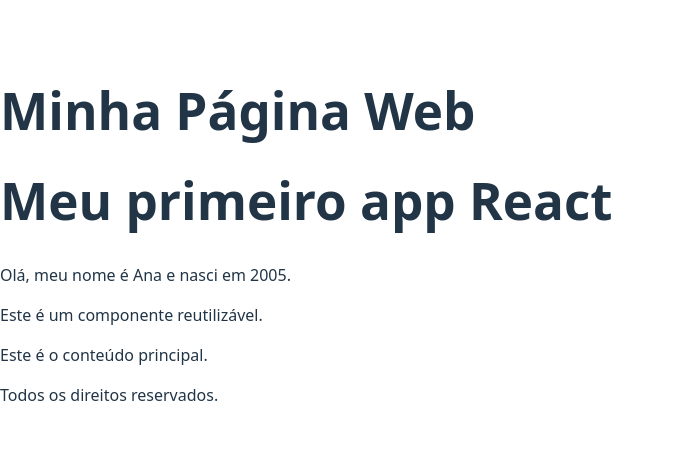
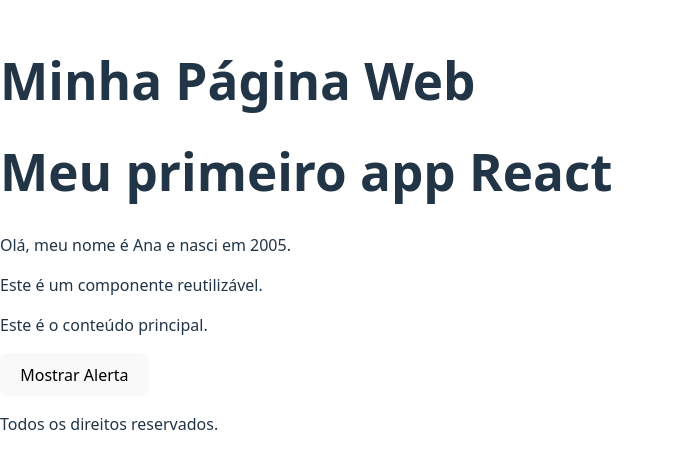
Before and after one commit to lucasfernandopinto/TADS2025-React, a React (Vite) app in the folder 2BATV01/meu-primeiro-app-react/: page / in a window 1280 px wide. Shown: the part 165-634 px from the top of the page, without its empty margins (0-674 px from the left). Built offline with nearby package versions, Linux system fonts and the light colour scheme.

Commit message:
Exercicio 05

```diff
--- a/2BATV01/meu-primeiro-app-react/src/App.tsx
+++ b/2BATV01/meu-primeiro-app-react/src/App.tsx
@@ -37,6 +37,11 @@
         <Conteudo />
       }
       {
+        // cria um botão com o texto "Mostrar Alerta".
+        <button onClick={() => alert("Você clicou no botão!")}>Mostrar Alerta</button>
+      }
+
+      {
         // renderiza o componente 'Rodape'
         <Rodape />
       }
```
